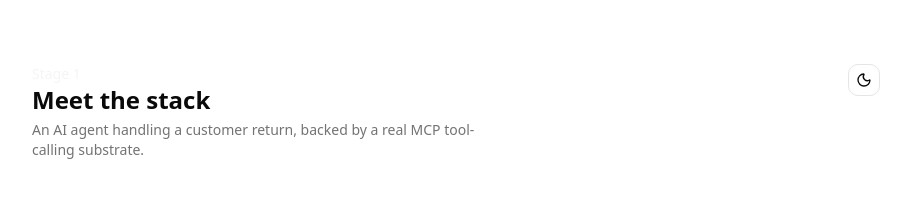
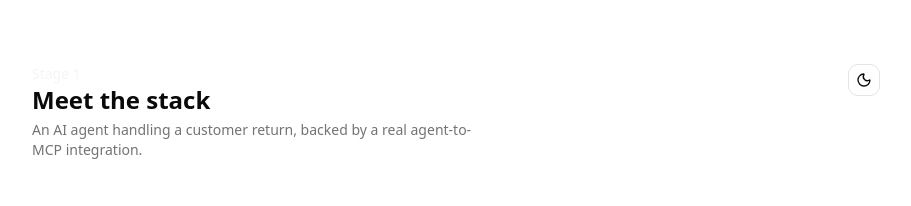
Before and after one commit to day0ops/retail-returns-agent-system, a React (Vite) app in the folder ui/: page / in a window 1280 px wide. Shown: the top 206 px of the page, without its empty margins (184-1095 px from the left). Built offline with nearby package versions, Linux system fonts and the light colour scheme.

Commit message:
fix(ui): remove ambiguous 'substrate' wording from Stage 1 copy
'Agent Substrate' is a distinct kagent feature (sandboxed actor/worker
runtime) this demo doesn't use - these are plain BYO agents on go/adk.
Avoid the overloaded term.

```diff
--- a/ui/src/pages/Stage1Topology.tsx
+++ b/ui/src/pages/Stage1Topology.tsx
@@ -17,7 +17,7 @@ export function Stage1Topology() {
           <p className="text-accent text-sm font-medium">Stage 1</p>
           <h1 className="text-2xl font-semibold">Meet the stack</h1>
           <p className="text-muted-foreground mt-1 max-w-md text-sm">
-            An AI agent handling a customer return, backed by a real MCP tool-calling substrate.
+            An AI agent handling a customer return, backed by a real agent-to-MCP integration.
           </p>
         </div>
         <ThemeToggle />
```
